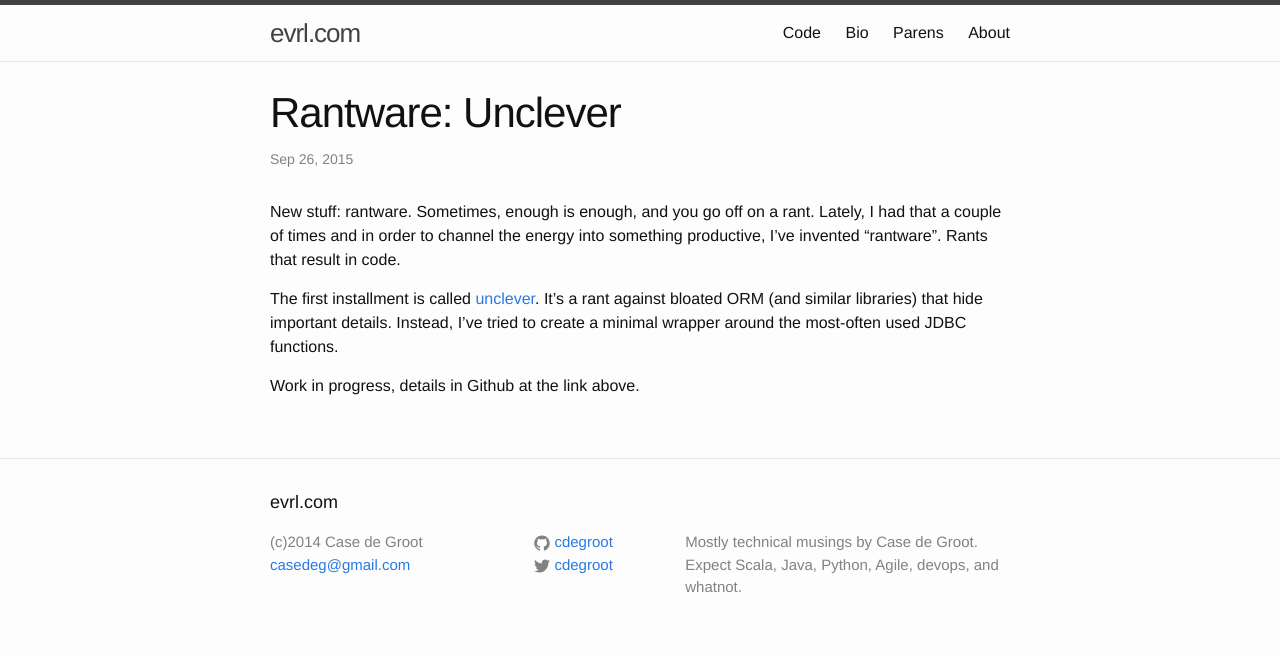
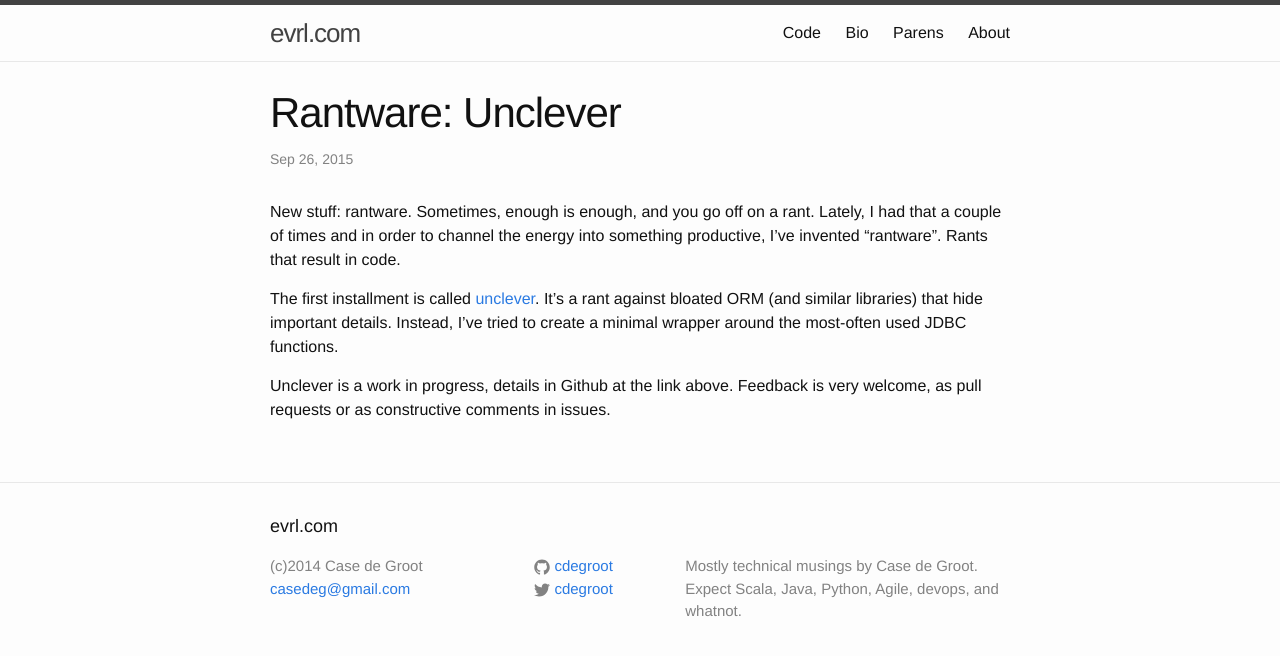
Before and after one commit to cdegroot/evrl, a Jekyll site: the page built from _posts/2015-09-26-rantware-unclever.markdown, in a window 1280 px wide. Shown: the top 656 px of the page. Built offline with Jekyll 4.4.1, drawn with Linux system fonts in a browser that asks for light colours; comment, search, counter and statistics services are not loaded.

Commit message:
Small edit

```diff
--- a/_posts/2015-09-26-rantware-unclever.markdown
+++ b/_posts/2015-09-26-rantware-unclever.markdown
@@ -16,4 +16,6 @@ bloated ORM (and similar libraries) that hide important details.
 Instead, I've tried to create a minimal wrapper around the most-often
 used JDBC functions.
 
-Work in progress, details in Github at the link above.
+Unclever is a work in progress, details in Github at the link above.
+Feedback is very welcome, as pull requests or as constructive
+comments in issues.
```
